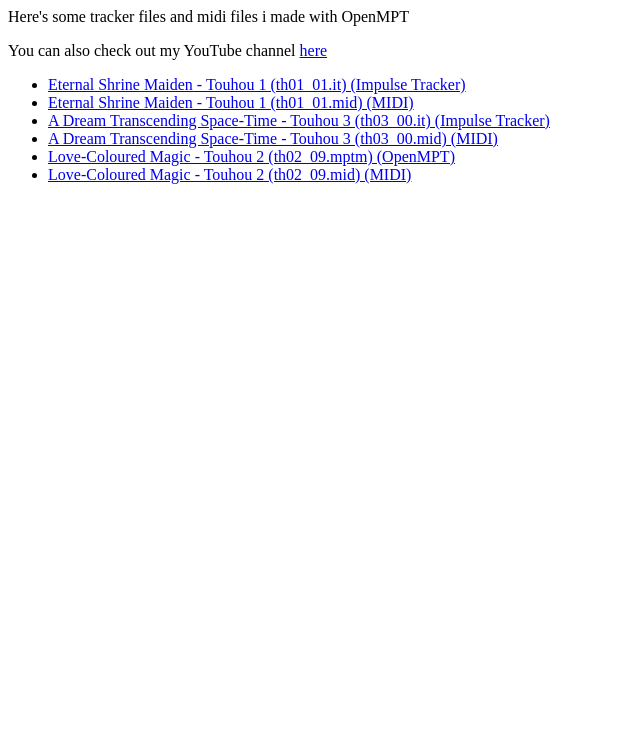
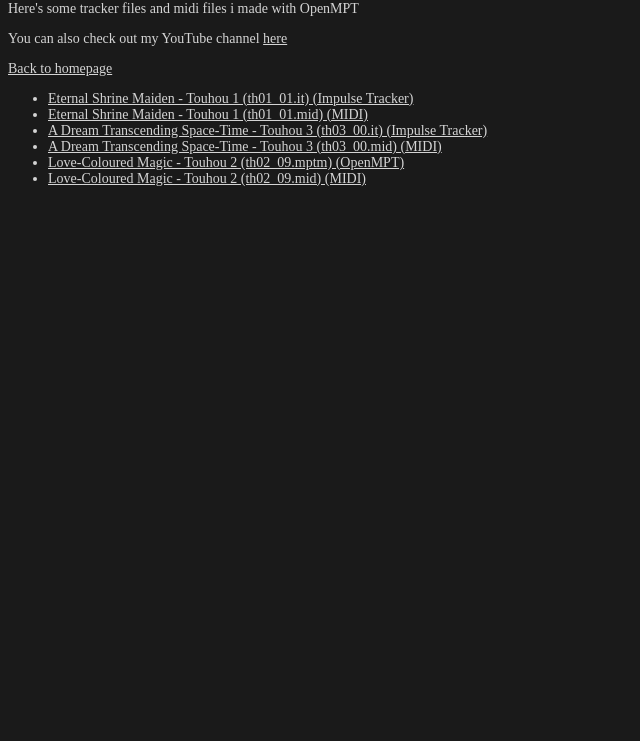
Before and after one commit to ritokatsuga/trackermusic, a plain HTML site: page index.html in a window 1280 px wide. Shown: the part 59-800 px from the top of the page, without its empty margins (0-640 px from the left). Drawn offline with Linux system fonts and the light colour scheme.

Commit message:
Update index.html

```diff
--- a/index.html
+++ b/index.html
@@ -3,11 +3,23 @@
 	<head>
 		<title>Tracker Music Files | ritokatsuga</title>
 		<meta http-equiv="Content-Type" content="text/html; charset=utf-8" />
+		<style type="text/css">
+			body{
+				text-align:left;
+				color: #d4d4d4;
+				background-color: #1a1a1a;
+				font-size: 14px;
+			}
+			a{
+				color: #d4d4d4;
+			}
+		</style>
 	</head>
 	<body>
 		<h2>Tracker Music Files</h2>
 		<p>Here's some tracker files and midi files i made with OpenMPT</p>
 		<p>You can also check out my YouTube channel <a  href="https://www.youtube.com/channel/UCnHfO7rEsLLjmM3k7cOxPBg">here</a></p>
+		<p><a href="/">Back to homepage</a></p>
 		<ul>
 			<li><a href="/trackermusic/th01_01.it">Eternal Shrine Maiden - Touhou 1 (th01_01.it) (Impulse Tracker)</a></li>
 			<li><a href="/trackermusic/th01_01.mid">Eternal Shrine Maiden - Touhou 1 (th01_01.mid) (MIDI)</a></li>
```
